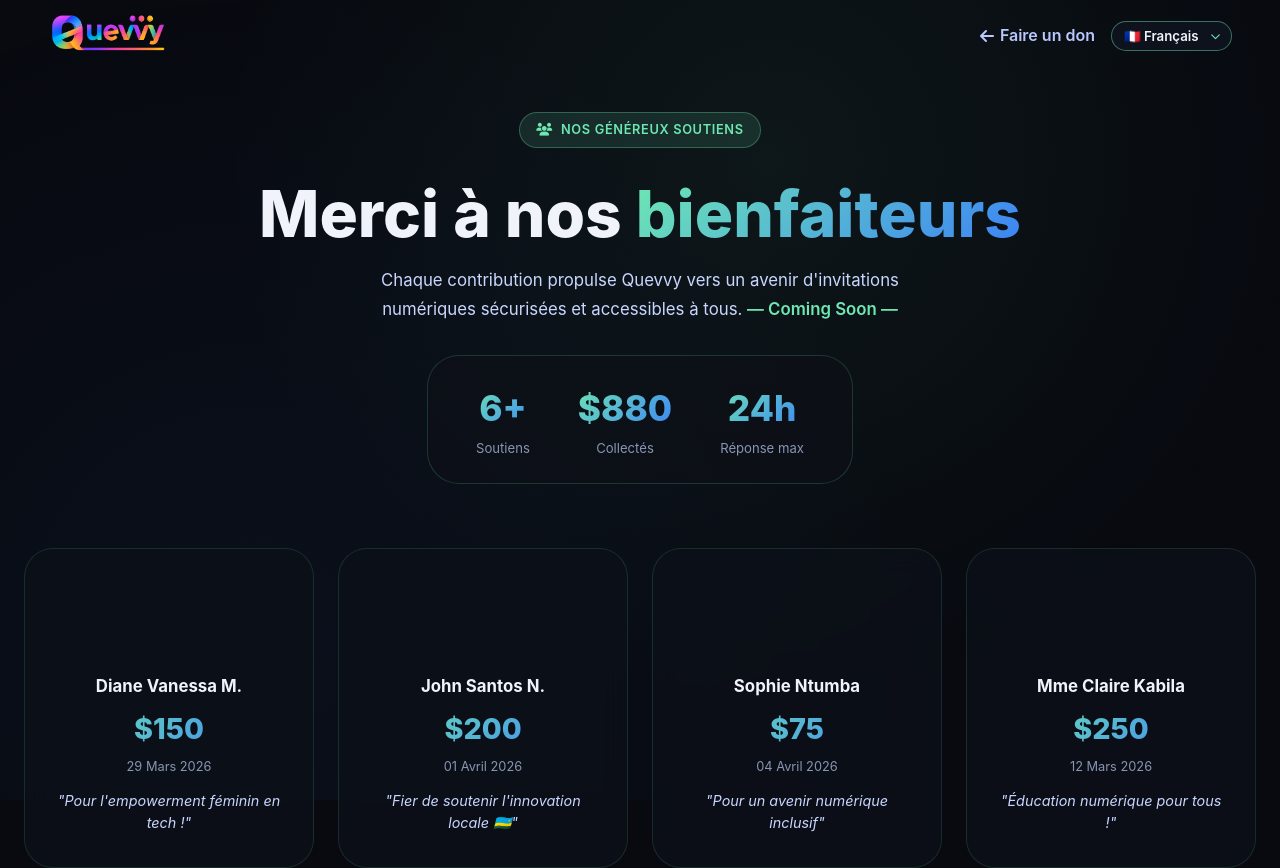
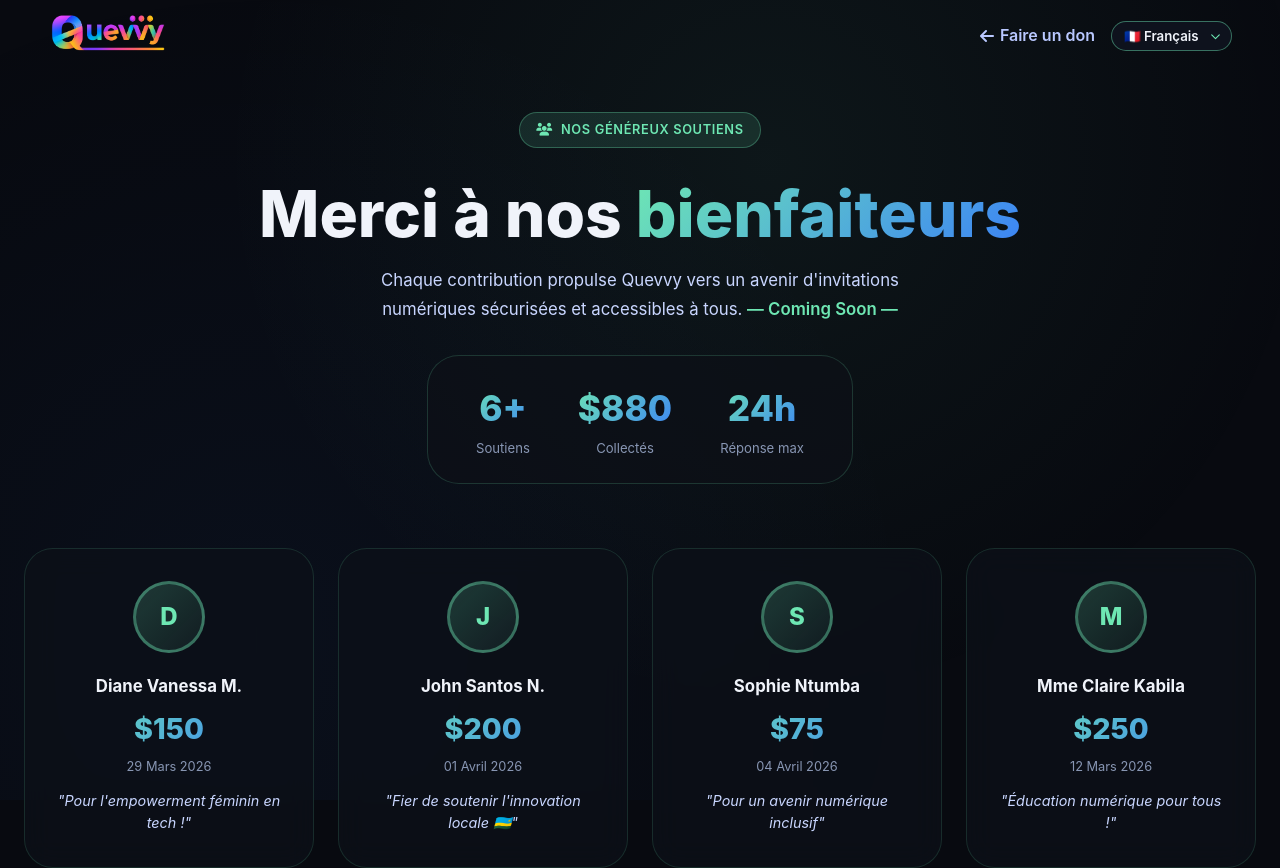
Before and after one commit to gentil-lenoir/Quevvy-CommingSoon-FrontEnd, a React (Create React App) app: page /donors in a window 1280 px wide. Shown: the top 868 px of the page. Built offline with nearby package versions, Linux system fonts and the light colour scheme.

Commit message:
vercel deploy error corrections

```diff
--- a/package.json
+++ b/package.json
@@ -7,6 +7,7 @@
     "@testing-library/jest-dom": "^6.9.1",
     "@testing-library/react": "^16.3.2",
     "@testing-library/user-event": "^13.5.0",
+    "@vercel/analytics": "^2.0.1",
     "font-awesome": "^4.7.0",
     "react": "^19.2.4",
     "react-dom": "^19.2.4",
--- a/src/components/ErrorPages.tsx
+++ b/src/components/ErrorPages.tsx
@@ -1,5 +1,5 @@
 // src/pages/NotFound.tsx
-import { PageLoader, Navbar, Footer } from "./shared.tsx";
+import { PageLoader, Navbar } from "./shared.tsx";
 import "../styles/globals.css";
 
 export function NotFound() {
--- a/src/views/Donors.tsx
+++ b/src/views/Donors.tsx
@@ -1,6 +1,6 @@
 // src/pages/Donors.tsx
 import { useState } from "react";
-import { PageLoader, Navbar, Footer } from "../components/shared.tsx";
+import { PageLoader, Navbar } from "../components/shared.tsx";
 import "../styles/globals.css";
 
 const DONORS = [
@@ -16,6 +16,7 @@
 
 function DonorCard({ donor, delay }: { donor: typeof DONORS[0]; delay: string }) {
   const [hovered, setHovered] = useState(false);
+  const color = "#6EE7B3";
   return (
     <div
       onMouseEnter={() => setHovered(true)}
@@ -32,15 +33,15 @@
       {/* Avatar */}
       <div style={{
         width: 72, height: 72, borderRadius: "50%", margin: "0 auto 1.2rem",
-        background: `linear-gradient(135deg, ${donor.color}33, ${donor.color}11)`,
-        border: `3px solid ${donor.color}66`,
+        background: `linear-gradient(135deg, ${color}33, ${color}11)`,
+        border: `3px solid ${color}66`,
         display: "flex", alignItems: "center", justifyContent: "center",
-        fontSize: "1.5rem", fontWeight: 800, color: donor.color,
+        fontSize: "1.5rem", fontWeight: 800, color: color,
         transition: "transform 0.3s",
         transform: hovered ? "scale(1.08)" : "scale(1)",
-        boxShadow: hovered ? `0 0 20px ${donor.color}30` : "none",
+        boxShadow: hovered ? `0 0 20px ${color}30` : "none",
       }}>
-        {donor.initials}
+        {donor.name.charAt(0)}
       </div>
       <h3 style={{ fontSize: "1.05rem", fontWeight: 700, marginBottom: "0.4rem", color: "#F0F3FA" }}>{donor.name}</h3>
       <div style={{
@@ -132,8 +133,6 @@
             <i className="fas fa-heart" /> Faire un don maintenant
           </a>
         </div>
-
-        <Footer />
       </div>
     </>
   );
--- a/src/views/Home.tsx
+++ b/src/views/Home.tsx
@@ -1,6 +1,6 @@
 // src/pages/Home.tsx
-import { useState, useEffect, useRef } from "react";
-import { PageLoader, Navbar, Footer, Countdown, Toast } from "../components/shared.tsx";
+import { useState } from "react";
+import { PageLoader, Navbar, Footer, Toast } from "../components/shared.tsx";
 import "../styles/globals.css";
 
 /* ── Animated floating orbs ── */
@@ -76,7 +76,7 @@
   const [email, setEmail] = useState("");
   const [loading, setLoading] = useState(false);
   const [toast, setToast] = useState<{ msg: string; type: "success" | "error" | "info" } | null>(null);
-  const launchDate = new Date("2025-09-01T00:00:00");
+
 
   const handleNotify = (e: React.FormEvent) => {
     e.preventDefault();
```
Also changed, not shown: 2 other files (tests, documents, lock files or other folders).
